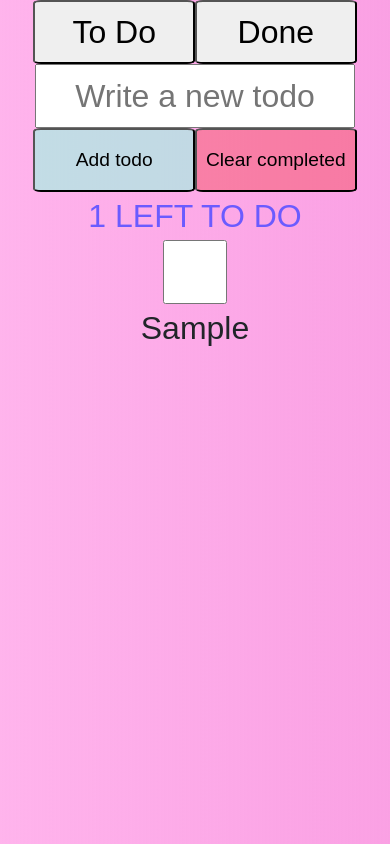
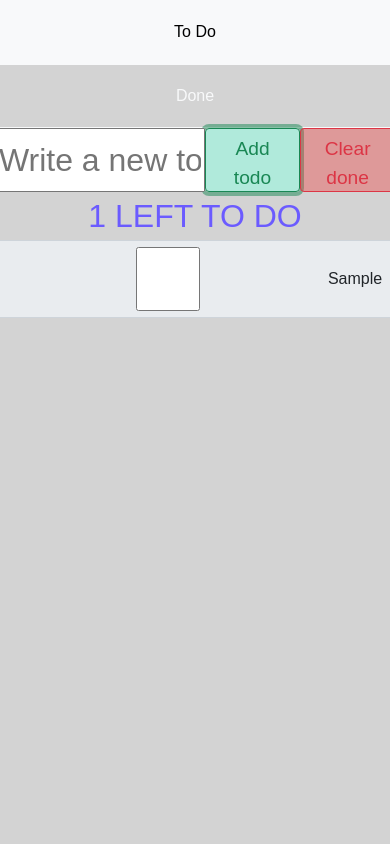
Before and after one commit to DennisVN/intro-react, a React (Create React App) app: page / in a window 390 px wide. Both pictures are taken after typing "Sample" into the empty fields and a click on the button "Add todo". Built offline with nearby package versions, Linux system fonts and the light colour scheme.

Commit message:
Make elements responsive with bootstrap, update styling. WIP create div around everything for better UI. Dinner time now

```diff
--- a/public/index.html
+++ b/public/index.html
@@ -28,11 +28,14 @@
     <link href="https://cdn.jsdelivr.net/npm/bootstrap@5.1.0/dist/css/bootstrap.min.css" rel="stylesheet" integrity="sha384-KyZXEAg3QhqLMpG8r+8fhAXLRk2vvoC2f3B09zVXn8CA5QIVfZOJ3BCsw2P0p/We" crossorigin="anonymous">
     <script src="https://cdn.jsdelivr.net/npm/bootstrap@5.1.0/dist/js/bootstrap.bundle.min.js" integrity="sha384-U1DAWAznBHeqEIlVSCgzq+c9gqGAJn5c/t99JyeKa9xxaYpSvHU5awsuZVVFIhvj" crossorigin="anonymous"></script>
     <!--END B00TSTR4P-->
+    <style>
+      body {background-color:lightGrey;}
+    </style>
     <title>React App</title>
   </head>
   <body>
     <noscript>You need to enable JavaScript to run this app.</noscript>
-    <div id="root"></div>
+    <div className="col-sm-12" id="root"></div>
     <!--
       This HTML file is a template.
       If you open it directly in the browser, you will see an empty page.
--- a/src/App.js
+++ b/src/App.js
@@ -1,4 +1,4 @@
-import './index.css';
+//import './index.css';
 import { BrowserRouter as Router, Route, Switch, Link } from 'react-router-dom';
 import Home from './Home';
 import Test from './Test';
@@ -7,9 +7,8 @@ function App() {
 
   return (
     <Router>
-      <Link to="/"><button> To Do </button></Link>
-      <Link to="/test"><button> Done</button></Link>
-
+        <Link to="/"><button className="btn btn-outline-light col-12 p-2" type="button"> To Do </button></Link>
+        <Link to="/test"><button className="btn btn-outline-light col-12 p-2" type="button"> Done</button></Link>
       <Switch>
         <Route path="/" exact component={Home}/>
         <Route path="/test" component={Test}/>
--- a/src/Home.js
+++ b/src/Home.js
@@ -43,17 +43,18 @@ const Home = () => {
 
     return (
         <>
-        <div>
-          <input className="inputbox" ref={todoNameRef} type="text"  placeholder="Write a new todo" /><br></br>
-          <button onClick={handleAddTodo} id="add">Add todo</button>
-          <button onClick={handleClearTodos} id="clear">Clear completed</button>
-          <div className="counter">{todos.filter(todo => !todo.complete).length} LEFT TO DO </div>
+        <div className="col-lg d-flex justify-content-center">
+            <div className="col-sm-12 d-flex justify-content-center">
+                <input className="inputbox input-group input-group-sm-3" ref={todoNameRef} type="text"  placeholder="Write a new todo" />
+                <button className="btn btn-outline-success .btn-lg" onClick={handleAddTodo} id="add">Add todo</button>
+                <button className="btn btn-outline-danger .btn-lg" onClick={handleClearTodos} id="clear">Clear done</button>
+            </div>
         </div>
-        <div className="todoListItems">
-          <TodoList todos={todos} toggleTodo={toggleTodo}/>
-        </div>
+            <div className="counter">{todos.filter(todo => !todo.complete).length} LEFT TO DO </div>
+            <div className="todoListItems  justify-content-center">
+                <TodoList todos={todos} toggleTodo={toggleTodo}/>
+            </div>
         </>
     )
 };
-
 export default  Home;
--- a/src/Test.js
+++ b/src/Test.js
@@ -1,5 +1,5 @@
 import React, { useState, useEffect } from 'react';
-import './index.css';
+//import './index.css';
 
 const LOCAL_STORAGE_KEY = 'todoApp.todos';
 
--- a/src/Todo.js
+++ b/src/Todo.js
@@ -1,16 +1,16 @@
 import React from 'react';
+import './index.css';
 
 export default function Todo({ todo, toggleTodo }) {
     function handleTodoClick() {
         toggleTodo(todo.id)
     }
     return (
-        <div>
-            <label>
-                <input type="checkbox" checked = {todo.complete} onChange={handleTodoClick}/>
+        <div className="input-group-text-center mb-12">
+            <label className="input-group-text">
+                <input className ="form-check-input-inline-block mt-12" type="checkbox" checked = {todo.complete} onChange={handleTodoClick}/>
                 {todo.name}
             </label>
         </div>
-
     )
 }
--- a/src/index.css
+++ b/src/index.css
@@ -1,9 +1,3 @@
-* {
-    box-sizing: border-box;
-    margin: 0;
-    padding: 0;
-}
-
 body
 {
     font-family: 'Montserrat', sans-serif;
@@ -11,17 +5,8 @@ body
     justify-self: center;
     text-align: center;
     font-size: 2rem;
-    background: linear-gradient(
-        90deg,
-        rgba(255, 111, 219, 0.522) 0%,
-        rgba(250, 155, 226, 0.946) 100%
-    );
 }
 
-.inputbox
-{
-    display: inline-flex;
-}
 
 input
 {
@@ -34,7 +19,7 @@ input
 
 button
 {
-    width: 10.1rem;
+    width: 10rem;
     height: 4rem;
     border-radius: 5%;
 }
```
